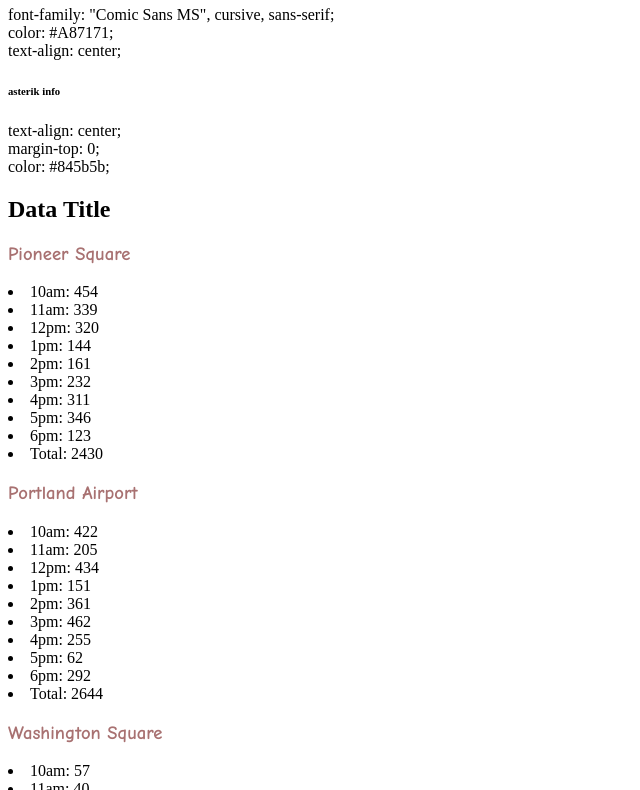
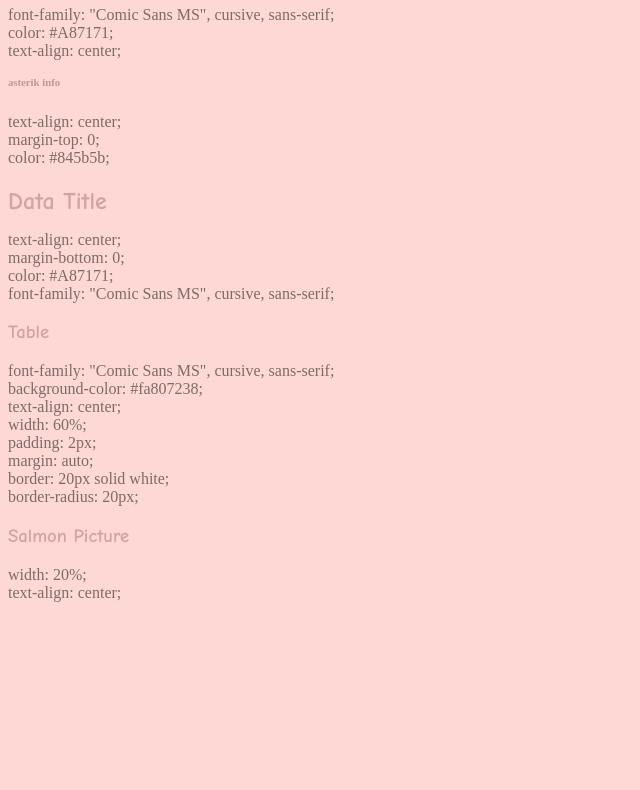
Before and after one commit to pereznancy/cookie-stand, a plain HTML site: page styleguide.html in a window 1280 px wide. Shown: the part 74-864 px from the top of the page, without its empty margins (0-640 px from the left). After the commit the page ends 800 px from the top, so only its background shows below. Drawn offline with Linux system fonts and the light colour scheme.

Commit message:
complete

```diff
--- a/main.css
+++ b/main.css
@@ -17,6 +17,7 @@
 }
 
 #store-container {
+  font-family: "Comic Sans MS", cursive, sans-serif;
   background-color: #fa807238;
   text-align: center;
   width: 60%;
--- a/main.js
+++ b/main.js
@@ -63,6 +63,6 @@
     storeList += "<li>" + hoursOpen[hourIndex] + ": " + avgCookies + "</li>";
     totalCookies += avgCookies;
   }
-  storeList += "<li>Total: "  + totalCookies + "</li>";
+  storeList += "<li>Total: "  + totalCookies + "</li>";  //adds total to the end of hours
   storeContainer.innerHTML += storeList; + "</ul>";
 }
--- a/styleguide.css
+++ b/styleguide.css
@@ -2,3 +2,19 @@
   font-family: "Comic Sans MS", cursive, sans-serif;
   color: #A87171;
 }
+
+h6 {
+  margin-top: 0;
+  color: #845b5b;
+}
+
+h2 {
+  margin-bottom: 0;
+  color: #A87171;
+  font-family: "Comic Sans MS", cursive, sans-serif;
+}
+
+body {
+  background-color: #fa80724d;
+  opacity: 50%;
+}
--- a/styleguide.html
+++ b/styleguide.html
@@ -11,15 +11,38 @@
     </p>
 
     <h6>asterik info</h6>
-      <p>  text-align: center;<br>
+    <p>text-align: center;<br>
     margin-top: 0;<br>
     color: #845b5b;
   </p>
+
     <h2>Data Title</h2>
-    <div id="store-container">
-    </div>
+    <p>text-align: center;<br>
+    margin-bottom: 0;<br>
+    color: #A87171;<br>
+    font-family: "Comic Sans MS", cursive, sans-serif;
+  </p>
+
+
+    <h3>Table</h3>
+
+    <p>font-family: "Comic Sans MS", cursive, sans-serif;<br>
+    background-color: #fa807238;<br>
+    text-align: center;<br>
+    width: 60%;<br>
+    padding: 2px;<br>
+    margin: auto;<br>
+    border: 20px solid white;<br>
+    border-radius: 20px;
+  </p>
+
+  <h3> Salmon Picture</h3>
+
+  <p>width: 20%;<br>
+  text-align: center;
+  </p>
+
     <br><br>
-    <!-- <input type="button" value="Add Storefront" onclick="addStore"> -->
-    <script type="text/javascript" src="main.js"></script>
+    <!-- <script type="text/javascript" src="main.js"></script> -->
   </body>
   </html>
```
Also changed, not shown: index.html (+8 -3 lines), 1 other file. Lines whose indentation alone changed are shown as unchanged.
